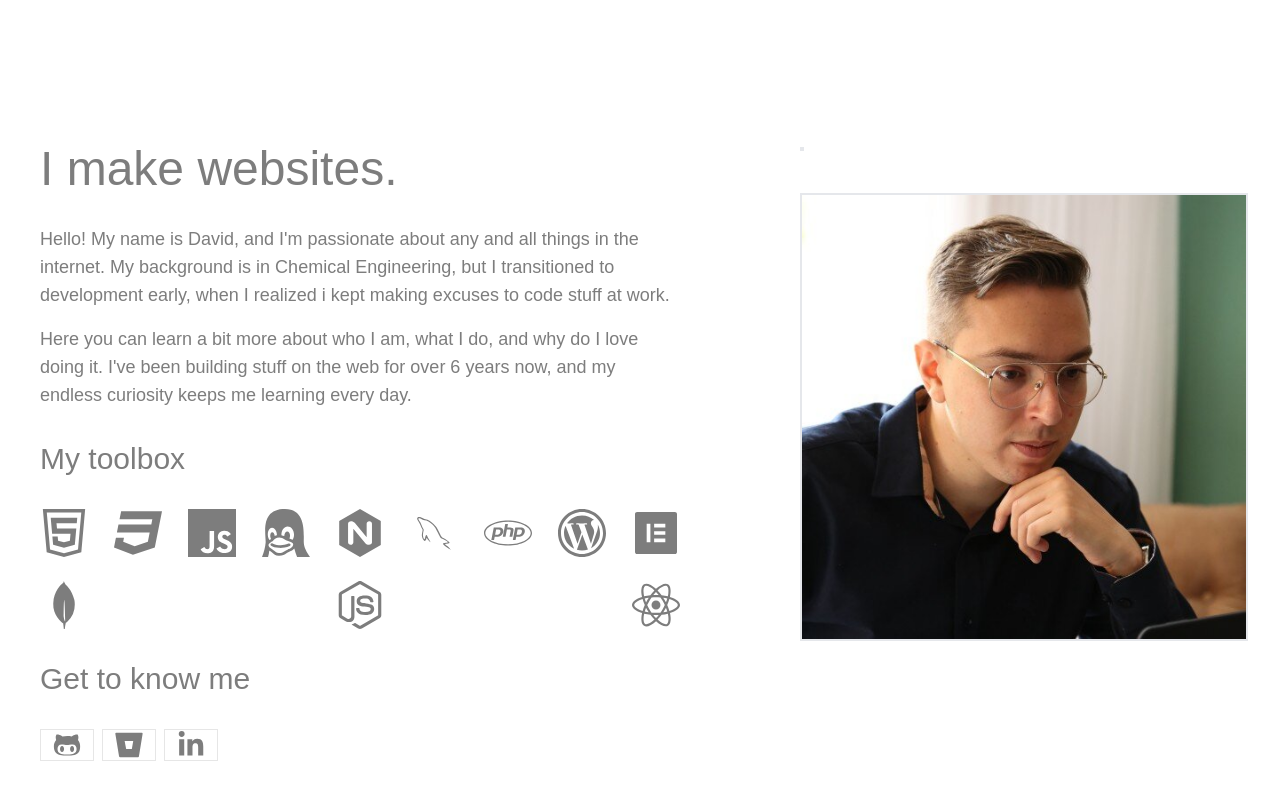
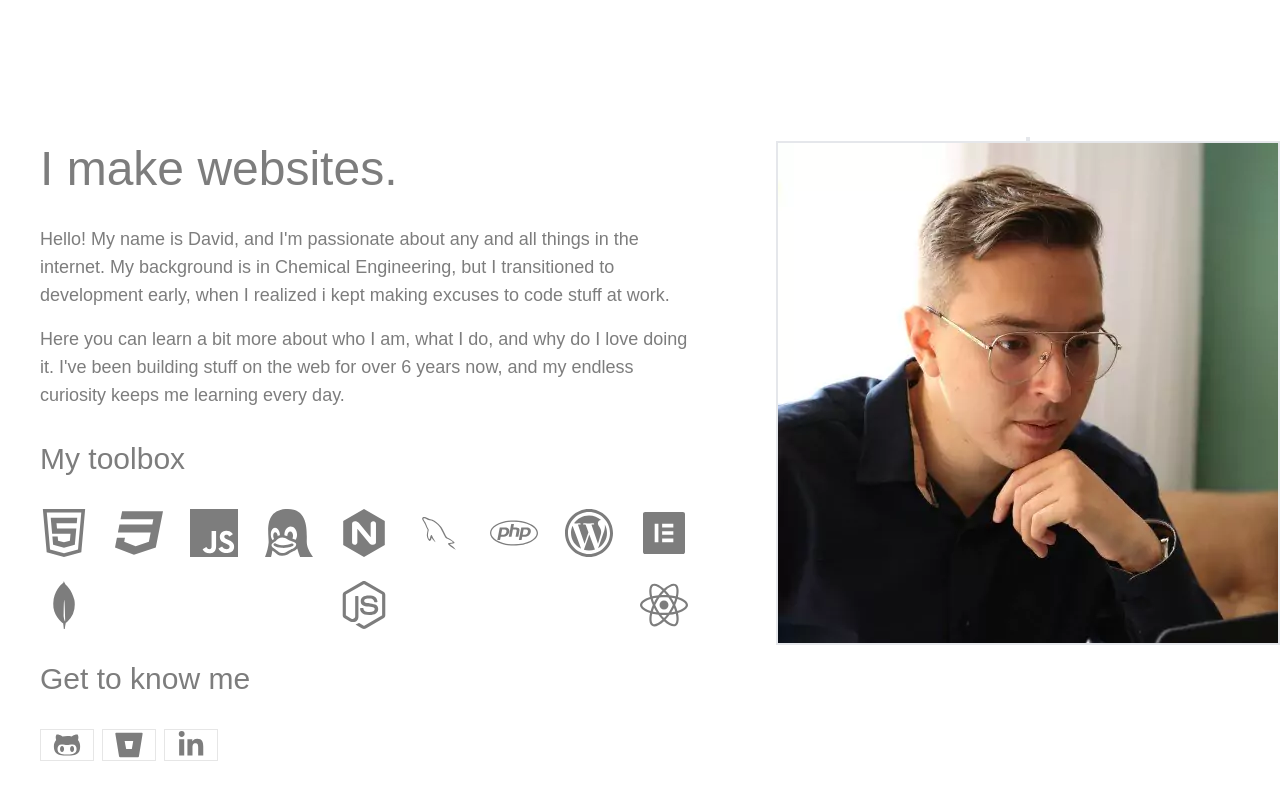
Before and after one commit to DavidCorreaV/dcorrea, a React (Create React App) app in the folder dcorrea/: page / in a window 1280 px wide. Shown: the part 1560-2360 px from the top of the page. Built offline with nearby package versions, Linux system fonts and the light colour scheme.

Commit message:
fix Image component source bug

```diff
--- a/dcorrea/src/components/shared/Cta.jsx
+++ b/dcorrea/src/components/shared/Cta.jsx
@@ -10,9 +10,9 @@ const Cta = () => {
     <section className="lg:mt-6 lg:mb-36 lg:py-36 text-center bg-secondary mt-12 pb-12">
       <div className="container mx-auto flex flex-col items-center justify-center lg:flex-row">
         <Image
-          src={envelopewebp}
+          source={envelopewebp}
           fallback={envelope}
-          classes="max-w-[60%] lg:max-w-md mt-12 lg:mt-0"
+          classes="max-w-[60%] lg:max-w-md mt-8 lg:mt-0"
           alt="Picture of an envelope"
         />
         <div className="text-center flex flex-col justify-center align-center">
--- a/dcorrea/src/components/shared/HeroTypewriter.jsx
+++ b/dcorrea/src/components/shared/HeroTypewriter.jsx
@@ -20,7 +20,7 @@ const HeroTypewriter = () => {
     <section className="hero mt-2" style={{ minHeight: "calc(100vh - 4rem)" }}>
       <div className="flex flex-col justify-start align-center z-0 max-w-7xl m-4 p-1 lg:flex-row-reverse lg:gap-12">
         <Image
-          src={guyChillingwebp}
+          source={guyChillingwebp}
           fallback={guyChilling}
           classes="max-w-xs text-center lg:max-w-md"
           alt="Guy sitting with a laptop drinking coffee"
--- a/dcorrea/src/components/shared/Image.jsx
+++ b/dcorrea/src/components/shared/Image.jsx
@@ -1,10 +1,22 @@
 import React from "react";
 
-const Image = ({ source, fallback, alt, classes }) => {
+const Image = ({ source, fallback, alt, classes, style }) => {
   return (
-    <picture>
-      <source type="image/webp" srcSet={source} alt={alt} className={classes} />{" "}
-      <img type="image/png" src={fallback} alt={alt} className={classes} />
+    <picture className="flex flex-col content-center items-center">
+      <source
+        type="image/webp"
+        srcSet={source}
+        alt={alt}
+        className={classes}
+        style={style}
+      />{" "}
+      <img
+        type="image/png"
+        src={fallback}
+        alt={alt}
+        className={classes}
+        style={style}
+      />
     </picture>
   );
 };
--- a/dcorrea/src/components/shared/TwoCols.jsx
+++ b/dcorrea/src/components/shared/TwoCols.jsx
@@ -11,10 +11,11 @@ const TwoCols = () => {
     <div>
       <section className=" container flex flex-col justify-start align-center z-0 mx-auto my-0 lg:my-36 lg:flex-row-reverse lg:gap-12">
         <Image
-          src={profilewebp}
+          style={{ maxWidth: "calc(100vw - 4rem)" }}
+          source={profilewebp}
           fallback={profile}
           alt="Portrait of David Correa"
-          classes="text-center lg:max-w-md mask mask-square border-2 m-8"
+          classes="text-center lg:max-w-md mask mask-square border-2"
         />
         <div className="mx-8">
           <h2 className="rowdies text-5xl text-left lg:text-left lg:text-5xl lg:p-2">
--- a/dcorrea/src/components/shared/Watercolor.jsx
+++ b/dcorrea/src/components/shared/Watercolor.jsx
@@ -6,7 +6,7 @@ import watercolorwebp from "../../assets/watercolor.webp";
 const Watercolor = () => {
   return (
     <section
-      className="container mx-auto lg:text-center flex flex-col justify-center align-center lg:my-1 bg-[length:700px_700px] lg:bg-contain bg-no-repeat bg-center lg:py-32 gap-10 w-screen"
+      className="container mx-auto lg:text-center flex flex-col justify-center align-center lg:my-1 mb-8 bg-[length:700px_700px] lg:bg-contain bg-no-repeat bg-center lg:py-32 gap-10 w-screen"
       style={{ backgroundImage: `url(${watercolorwebp})` }}
     >
       <h1 className="p-2 major mt-10 mx-8 text-4xl lg:text-5xl lg:max-w-xl lg:mx-auto bg-white bg-opacity-50 lg:leading-relaxed">
```
